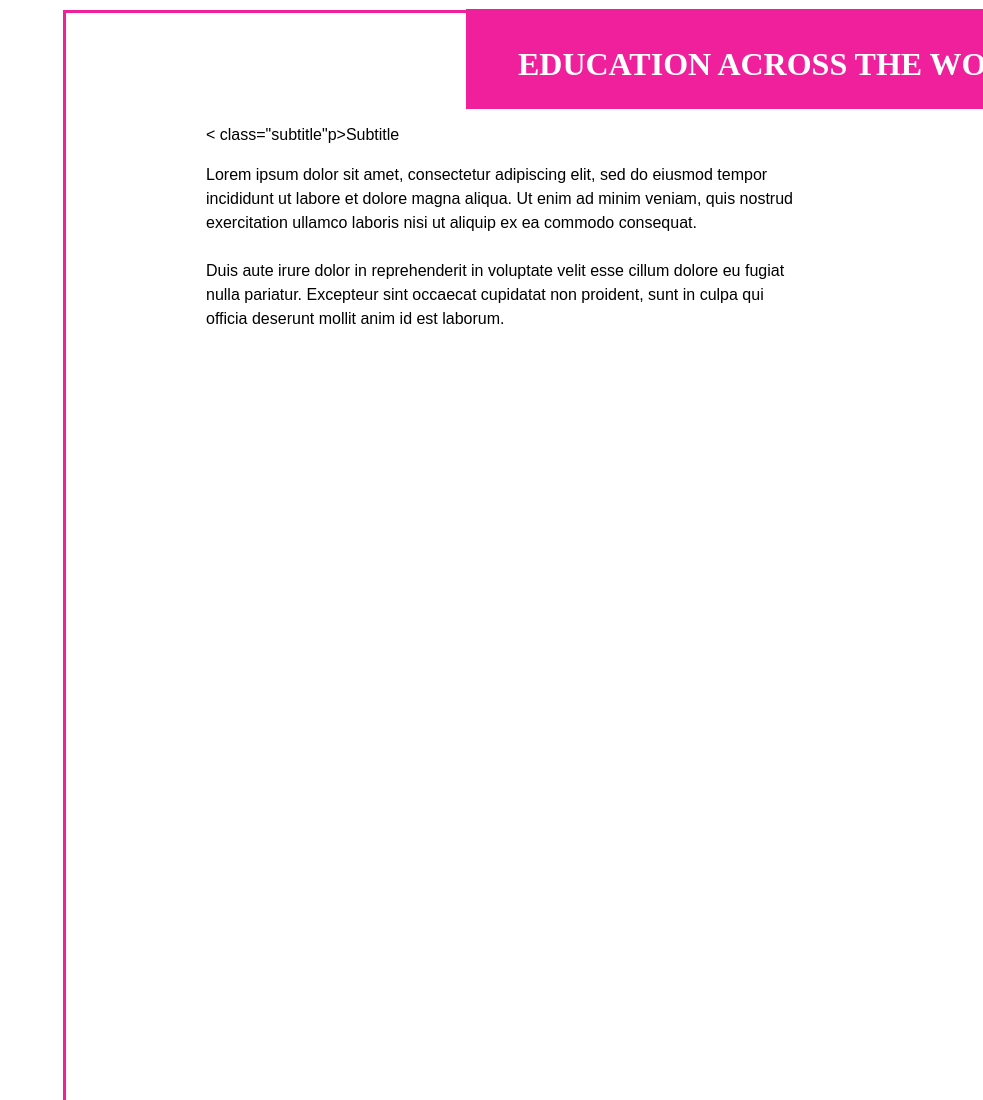
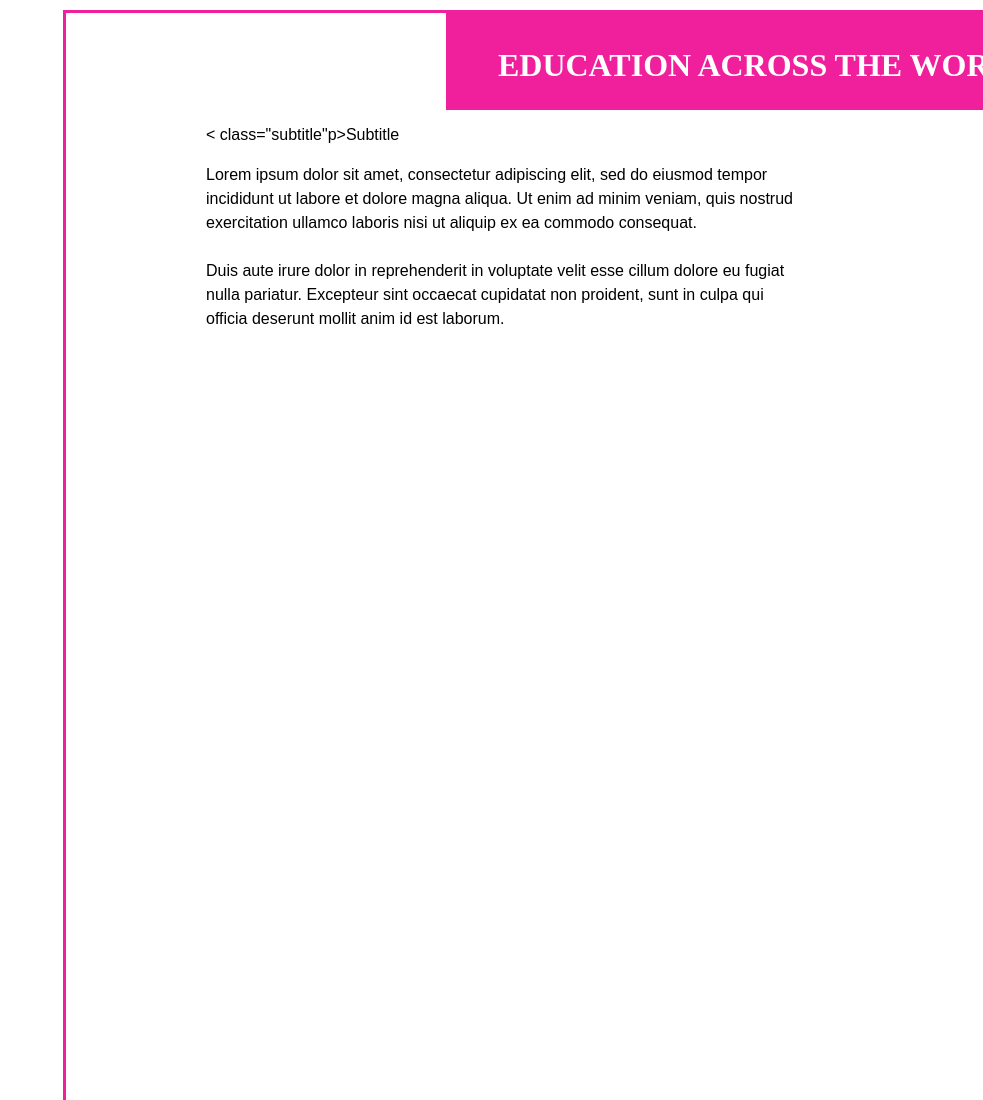
Before and after one commit to williamamccallum/FIT3179, a plain HTML site: page index.html in a window 1280 px wide. Shown: the top 1100 px of the page, without its empty margins (297-1280 px from the left). Drawn offline with Linux system fonts and the light colour scheme; a script that the page names is missing.

Commit message:
Update index.html

```diff
--- a/index.html
+++ b/index.html
@@ -65,8 +65,8 @@ p.subtitle {
 
 #title {
 	position:absolute;
-  	top: -25px;
-  	left: 400px;
+  	top: -24px;
+  	left: 380px;
 	background: #F01F9C;
 	padding: 0px;
 	width: 640px;
```
